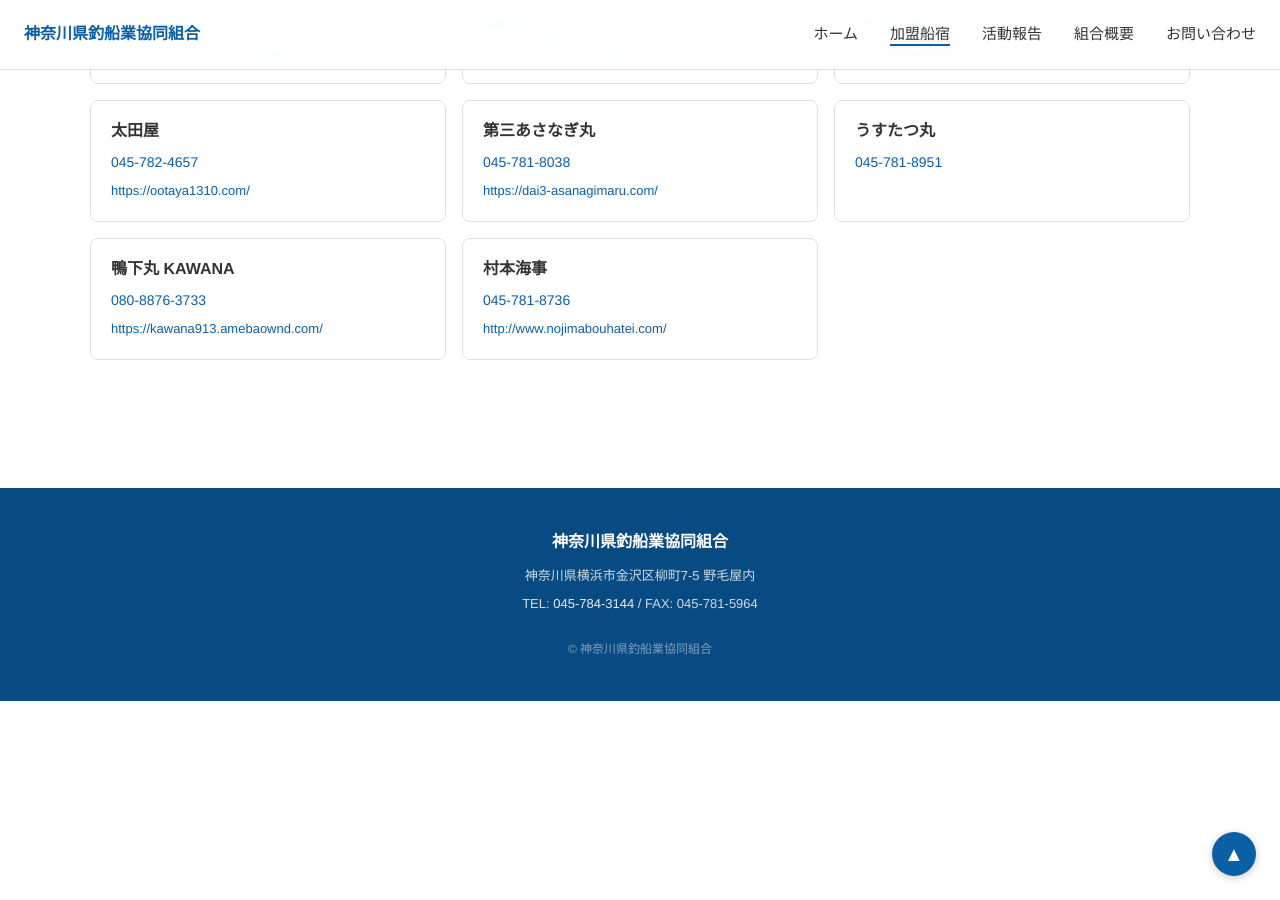
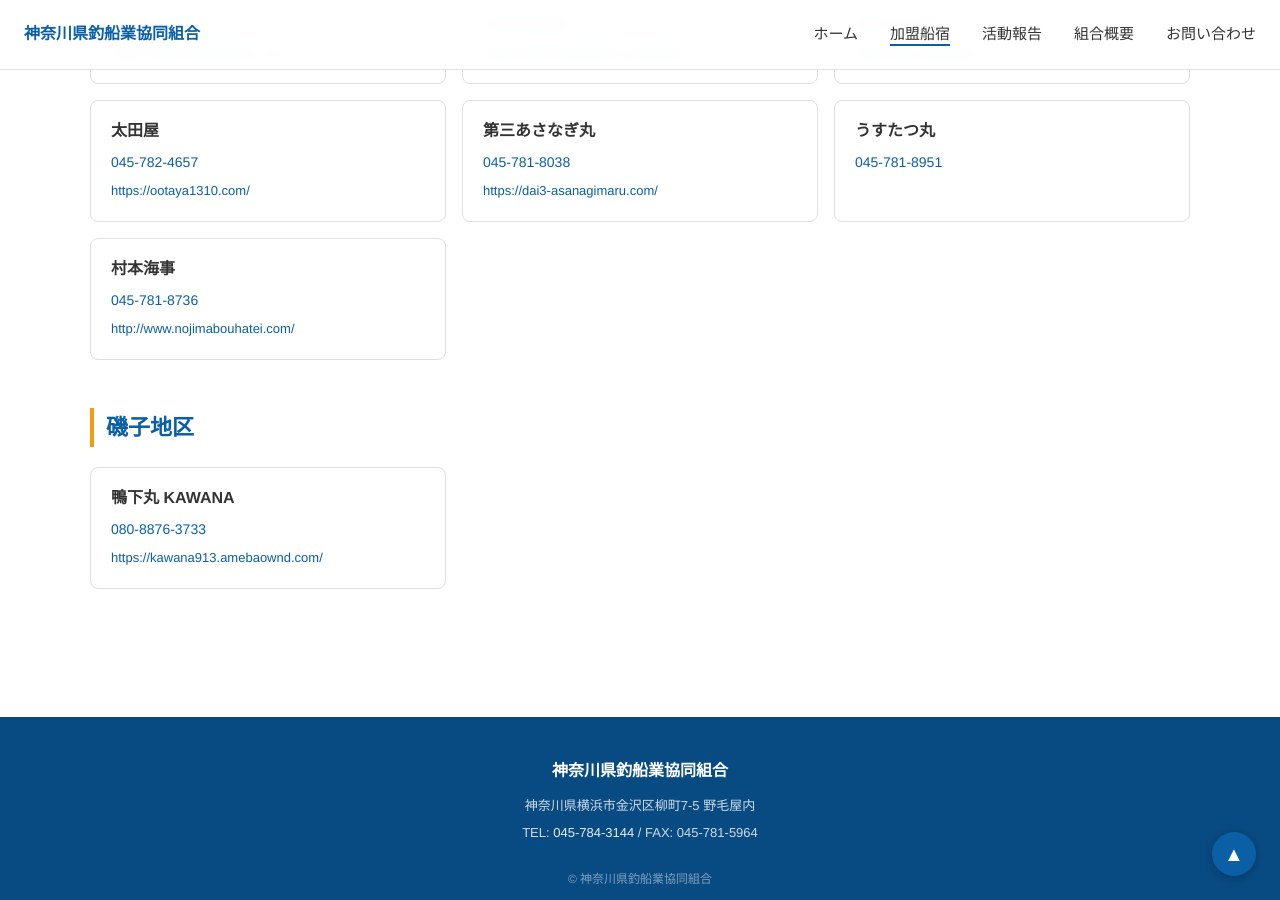
Before and after one commit to kotaokubo/kanaturi, a Jekyll site: the page built from members.html, in a window 1280 px wide and 900 px high, scrolled down 736 px. Built offline with Jekyll 4.4.1, drawn with Linux system fonts in a browser that asks for light colours.

Commit message:
磯子地区を追加し、鴨下丸 KAWANAを移動
Co-Authored-By: Claude Opus 4.7 (1M context) <noreply@anthropic.com>

```diff
--- a/index.html
+++ b/index.html
@@ -95,7 +95,7 @@ nav_active: home
       <h2 class="section-title">加盟船宿</h2>
       <div class="stats">
         <div class="stat-item">
-          <span class="stat-number">2</span>
+          <span class="stat-number">3</span>
           <span class="stat-label">地区</span>
         </div>
         <div class="stat-item">
@@ -104,7 +104,7 @@ nav_active: home
         </div>
       </div>
       <p class="intro-text">
-        川崎地区・八景地区の加盟船宿をご案内しています。<br>
+        川崎地区・八景地区・磯子地区の加盟船宿をご案内しています。<br>
         初心者の方も安心してご利用いただけます。
       </p>
       <div class="text-center mt-32">
--- a/members.html
+++ b/members.html
@@ -1,7 +1,7 @@
 ---
 layout: default
 title: 加盟船宿 | 神奈川県釣船業協同組合
-description: 川崎地区・八景地区の加盟船宿をご案内します。
+description: 川崎地区・八景地区・磯子地区の加盟船宿をご案内します。
 nav_active: members
 ---
 
@@ -73,11 +73,6 @@ nav_active: members
             <p class="tel"><a href="tel:045-781-8951">045-781-8951</a></p>
           </div>
           <div class="member-item">
-            <h4>鴨下丸 KAWANA</h4>
-            <p class="tel"><a href="tel:080-8876-3733">080-8876-3733</a></p>
-            <p class="url"><a href="https://kawana913.amebaownd.com/" target="_blank" rel="noopener">https://kawana913.amebaownd.com/</a></p>
-          </div>
-          <div class="member-item">
             <h4>村本海事</h4>
             <p class="tel"><a href="tel:045-781-8736">045-781-8736</a></p>
             <p class="url"><a href="http://www.nojimabouhatei.com/" target="_blank" rel="noopener">http://www.nojimabouhatei.com/</a></p>
@@ -85,5 +80,17 @@ nav_active: members
         </div>
       </div>
 
+      <!-- 磯子地区 -->
+      <div class="member-area">
+        <h3>磯子地区</h3>
+        <div class="member-list">
+          <div class="member-item">
+            <h4>鴨下丸 KAWANA</h4>
+            <p class="tel"><a href="tel:080-8876-3733">080-8876-3733</a></p>
+            <p class="url"><a href="https://kawana913.amebaownd.com/" target="_blank" rel="noopener">https://kawana913.amebaownd.com/</a></p>
+          </div>
+        </div>
+      </div>
+
     </div>
   </section>
```
